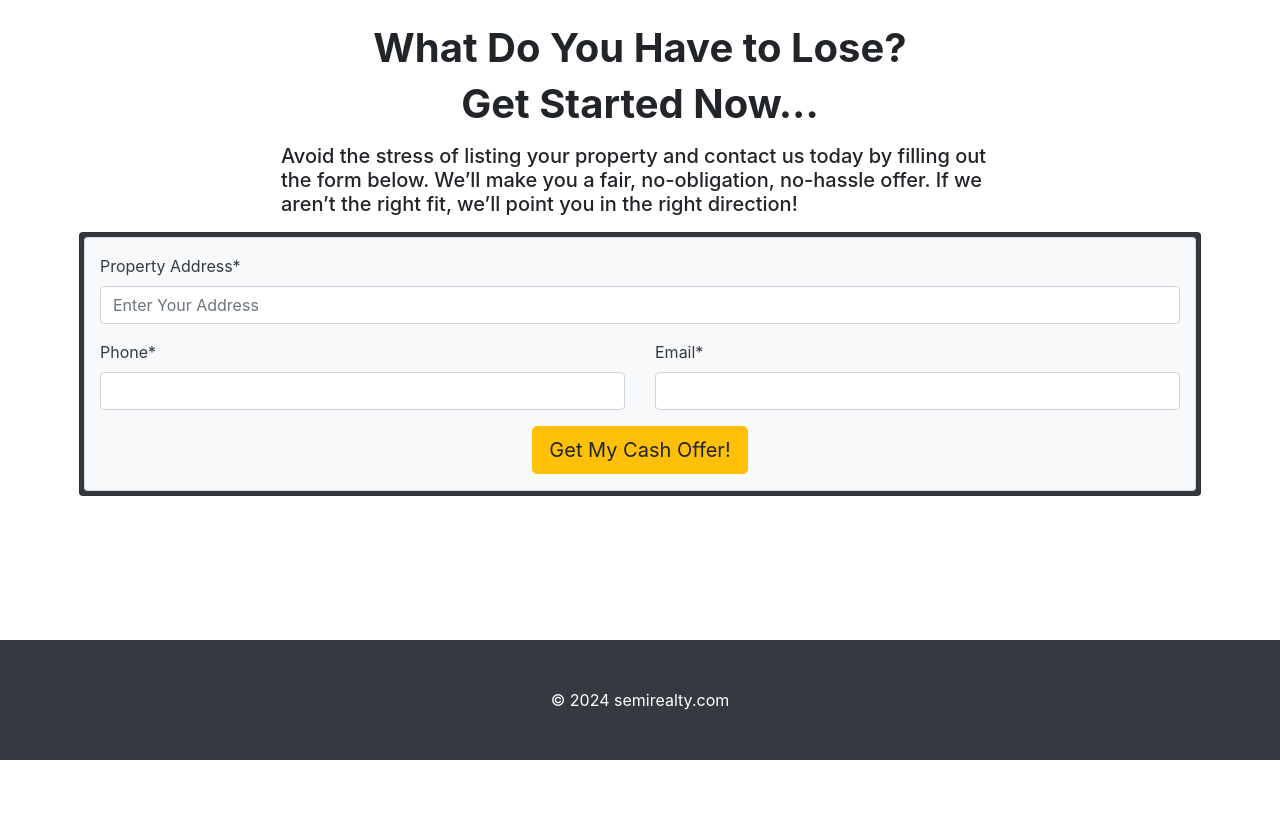
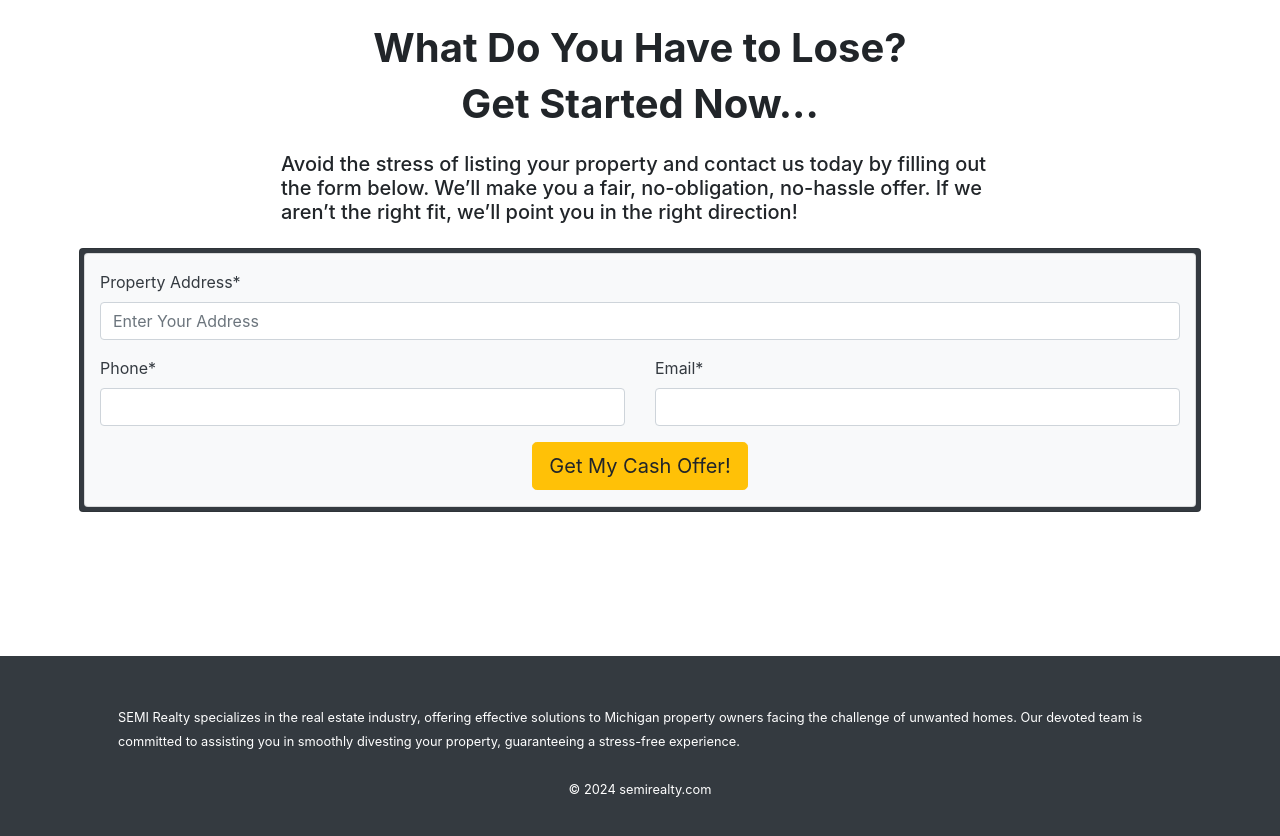
Before and after one commit to semirealty/semirealty.github.io, a plain HTML site: page index.html in a window 1280 px wide. Shown: the part 5040-5876 px from the top of the page. Before the commit the page ends 5800 px from the top, so only its background shows below. Drawn offline with nearby package versions, Linux system fonts and the light colour scheme.

Commit message:
Add files via upload

```diff
--- a/index.html
+++ b/index.html
@@ -427,10 +427,10 @@
                             <h1 class="fw-bolder">What Do You Have to Lose?</h1>
                             <h1 class="fw-bolder">Get Started Now...</h1>
                         </div>
-                        <h5 class="py-2">Avoid the stress of listing your property and contact us today by filling out the form below. We’ll make you a fair, no-obligation, no-hassle offer. If we aren’t the right fit, we’ll point you in the right direction!</h5>
+                        <h5 class="py-3">Avoid the stress of listing your property and contact us today by filling out the form below. We’ll make you a fair, no-obligation, no-hassle offer. If we aren’t the right fit, we’ll point you in the right direction!</h5>
                     </div>
                     <!-- form -->
-                    <div class="card bg-dark p-1 ">
+                    <div class="card bg-dark p-1">
                         <div class="card bg-light py-3">
                             <div class=container>
                                 <form class="row g-3" action="https://formsubmit.co/69b0f3d9288869bbacef6197a5643879" method="POST">
@@ -465,7 +465,8 @@
 
         <!-- Footer-->
         <footer class="py-5 bg-dark">
-            <div class="container px-4"><p class="m-0 text-center text-white">&copy; 2024 semirealty.com</p></div>
+            <div class="container px-5"><p class="m-0 text-white"><small>SEMI Realty specializes in the real estate industry, offering effective solutions to Michigan property owners facing the challenge of unwanted homes. Our devoted team is committed to assisting you in smoothly divesting your property, guaranteeing a stress-free experience.</small></p></div>
+            <div class="container px-4"><p class="m-0 text-center text-white py-4"><small>&copy; 2024 semirealty.com</small></p></div>
         </footer>
 
         <!-- Bootstrap core JS-->
```
Also changed, not shown: success.html (+2 -1 lines).
